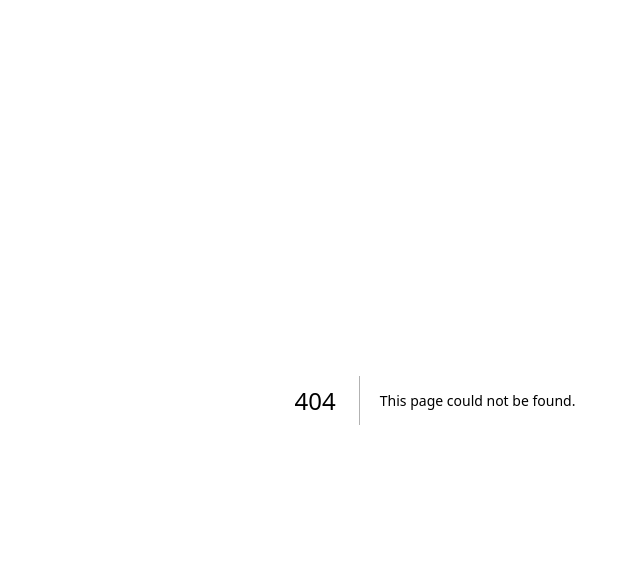
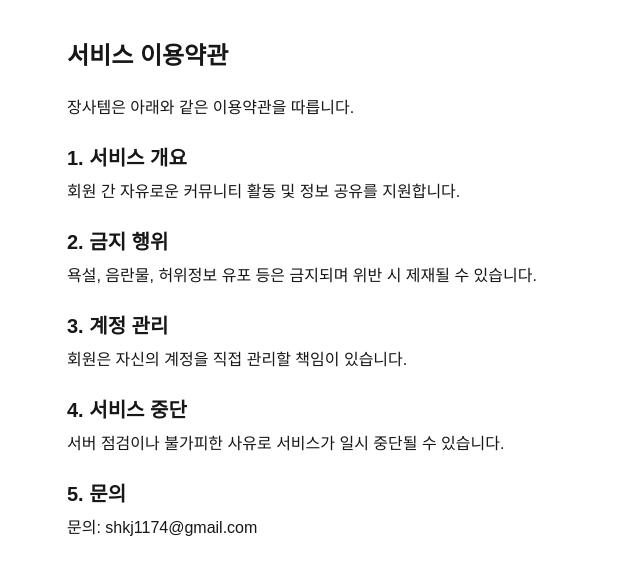
Before and after one commit to sukhwanjang/jangsatem, a Next.js app: page /terms in a window 1280 px wide. Before the commit this address had no page. Shown: the top 574 px of the page, without its empty margins (205-845 px from the left). Built offline with nearby package versions, Linux system fonts and the light colour scheme.

Commit message:
개인정보 이용약관 .

```diff
--- /dev/null
+++ b/src/app/privacy/page.tsx
@@ -0,0 +1,24 @@
+// src/app/privacy/page.tsx
+export default function PrivacyPage() {
+  return (
+    <div className="max-w-3xl mx-auto py-10 px-4">
+      <h1 className="text-2xl font-bold mb-6">개인정보 처리방침</h1>
+      <p className="mb-4">장사템은 회원의 개인정보를 소중히 다루며, 아래와 같은 방침을 따릅니다.</p>
+
+      <h2 className="text-xl font-semibold mt-6 mb-2">1. 수집 항목</h2>
+      <p className="mb-4">이메일, 닉네임, 지역, 나이 등</p>
+
+      <h2 className="text-xl font-semibold mt-6 mb-2">2. 수집 목적</h2>
+      <p className="mb-4">회원가입 및 로그인, 커뮤니티 활동, 통계 분석</p>
+
+      <h2 className="text-xl font-semibold mt-6 mb-2">3. 보관 기간</h2>
+      <p className="mb-4">회원 탈퇴 시까지 보관되며, 이후 즉시 삭제됩니다.</p>
+
+      <h2 className="text-xl font-semibold mt-6 mb-2">4. 제3자 제공</h2>
+      <p className="mb-4">원칙적으로 외부에 제공하지 않으며, 법령에 따라 예외적으로 제공될 수 있습니다.</p>
+
+      <h2 className="text-xl font-semibold mt-6 mb-2">5. 문의</h2>
+      <p>문의: shkj1174@gmail.com</p>
+    </div>
+  );
+}
--- /dev/null
+++ b/src/app/terms/page.tsx
@@ -0,0 +1,24 @@
+// src/app/terms/page.tsx
+export default function TermsPage() {
+  return (
+    <div className="max-w-3xl mx-auto py-10 px-4">
+      <h1 className="text-2xl font-bold mb-6">서비스 이용약관</h1>
+      <p className="mb-4">장사템은 아래와 같은 이용약관을 따릅니다.</p>
+
+      <h2 className="text-xl font-semibold mt-6 mb-2">1. 서비스 개요</h2>
+      <p className="mb-4">회원 간 자유로운 커뮤니티 활동 및 정보 공유를 지원합니다.</p>
+
+      <h2 className="text-xl font-semibold mt-6 mb-2">2. 금지 행위</h2>
+      <p className="mb-4">욕설, 음란물, 허위정보 유포 등은 금지되며 위반 시 제재될 수 있습니다.</p>
+
+      <h2 className="text-xl font-semibold mt-6 mb-2">3. 계정 관리</h2>
+      <p className="mb-4">회원은 자신의 계정을 직접 관리할 책임이 있습니다.</p>
+
+      <h2 className="text-xl font-semibold mt-6 mb-2">4. 서비스 중단</h2>
+      <p className="mb-4">서버 점검이나 불가피한 사유로 서비스가 일시 중단될 수 있습니다.</p>
+
+      <h2 className="text-xl font-semibold mt-6 mb-2">5. 문의</h2>
+      <p>문의: shkj1174@gmail.com</p>
+    </div>
+  );
+}
```
